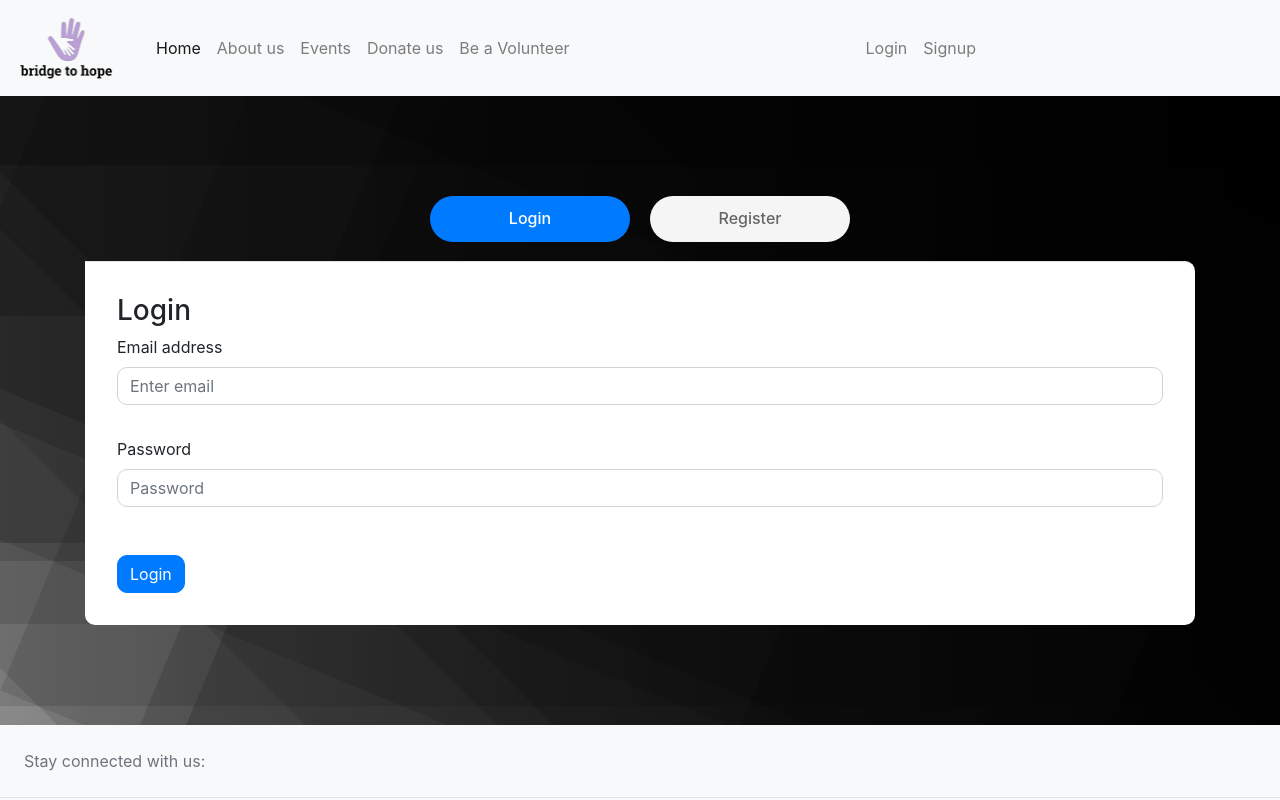
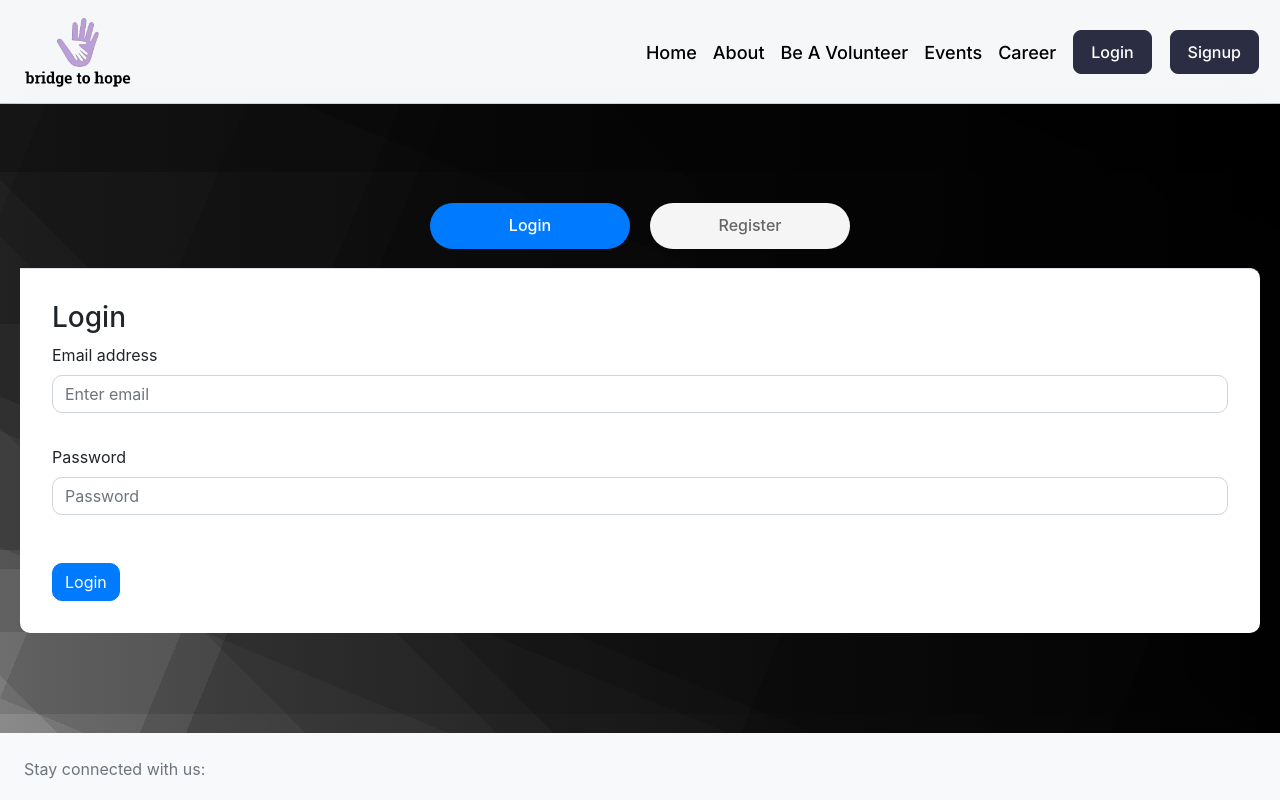
Before and after one commit to vishallDev/ngo-neha, a React (Create React App) app: page /register-login in a window 1280 px wide. Shown: the top 800 px of the page. Built offline with nearby package versions, Linux system fonts and the light colour scheme.

Commit message:
header redesign

```diff
--- a/public/index.html
+++ b/public/index.html
@@ -24,6 +24,9 @@
       work correctly both with client-side routing and a non-root public URL.
       Learn how to configure a non-root public URL by running `npm run build`.
     -->
+    <link rel="preconnect" href="https://fonts.googleapis.com">
+<link rel="preconnect" href="https://fonts.gstatic.com" crossorigin>
+<link href="https://fonts.googleapis.com/css2?family=Inter:wght@200;300;400;500;600;700;800;900&family=Yanone+Kaffeesatz:wght@300;400&display=swap" rel="stylesheet">
     <title>React App</title>
   </head>
   <body>
--- a/src/App.css
+++ /dev/null
@@ -1,38 +0,0 @@
-.App {
-  text-align: center;
-}
-
-.App-logo {
-  height: 40vmin;
-  pointer-events: none;
-}
-
-@media (prefers-reduced-motion: no-preference) {
-  .App-logo {
-    animation: App-logo-spin infinite 20s linear;
-  }
-}
-
-.App-header {
-  background-color: #282c34;
-  min-height: 100vh;
-  display: flex;
-  flex-direction: column;
-  align-items: center;
-  justify-content: center;
-  font-size: calc(10px + 2vmin);
-  color: white;
-}
-
-.App-link {
-  color: #61dafb;
-}
-
-@keyframes App-logo-spin {
-  from {
-    transform: rotate(0deg);
-  }
-  to {
-    transform: rotate(360deg);
-  }
-}
--- a/src/App.js
+++ b/src/App.js
@@ -1,4 +1,4 @@
-import './App.css';
+import './App.scss';
 import 'bootstrap/dist/css/bootstrap.min.css';
 import 'bootstrap/dist/js/bootstrap.bundle.min';
 import React from 'react';
--- /dev/null
+++ b/src/App.scss
@@ -0,0 +1,7 @@
+body {
+  padding-top: 103px;
+}
+.container {
+  max-width: 1280px !important;
+  padding: 0px 20px !important;
+}
--- a/src/components/header/header.js
+++ b/src/components/header/header.js
@@ -1,43 +1,27 @@
 import logo from '../../logo-transparent.png';
+import './header.scss';
 function Header() {
 	return (
-		<nav className="navbar navbar-expand-lg navbar-light bg-light">
-			<a class="navbar-brand" href="/">
-				<img src={logo} class="img-fluid" width="100px" style- />
-			</a>
-			<a className="navbar-brand" href="/"></a>
-			<button className="navbar-toggler" type="button" data-toggle="collapse" data-target="#navbarTogglerDemo02" aria-controls="navbarTogglerDemo02" aria-expanded="false" aria-label="Toggle navigation">
-				<span className="navbar-toggler-icon"></span>
-			</button>
-
-			<div className="collapse navbar-collapse" id="navbarTogglerDemo02">
-				<ul className="navbar-nav mr-auto mt-2 mt-lg-0">
-					<li className="nav-item active">
-						<a className="nav-link" href="/">Home</a>
-					</li>
-					<li className="nav-item">
-						<a className="nav-link" href="/">About us</a>
-					</li>
-					<li className="nav-item">
-						<a className="nav-link" href="/">Events</a>
-					</li>
-					<li className="nav-item">
-						<a className="nav-link" href="/">Donate us</a>
-					</li>
-					<li className="nav-item">
-						<a className="nav-link" href="/">Be a Volunteer</a>
-					</li>
-				</ul>
-				<ul className="navbar-nav mr-auto mt-2 mt-lg-0">
-					<li className="nav-item">
-						<a className="nav-link" href="/register-login">Login</a>
-					</li>
-					<li className="nav-item">
-						<a className="nav-link" href="/register-login">Signup</a>
-					</li>
-				</ul>
+		<header>
+			<div class="container">
+				<div class="row">
+					<div class="col-2 col_logo">
+						<img src={logo}  alt=""/>
+					</div>
+					<div class="col-10 col_menu my-auto">
+						<ul>
+							<li><a href="">Home</a></li>
+							<li><a href="">About</a></li>
+							<li><a href="">Be A Volunteer</a></li>
+							<li><a href="">Events</a></li>
+							<li ><a href="">Career</a></li>
+							<li class="btn"><a href="">Login</a></li>
+							<li class="btn"><a href="">Signup</a></li>
+						</ul>
+					</div>
+				</div>
 			</div>
-		</nav>
+		</header>
 	);
 }
 
--- /dev/null
+++ b/src/components/header/header.scss
@@ -0,0 +1,61 @@
+@import "../../styles/variables.scss";
+header {
+    padding: 12px 0px;
+    background-color: #f2f4f7b3;
+    -webkit-backdrop-filter: blur(24px);
+    backdrop-filter: blur(24px);
+    position: fixed;
+    top: 0;
+    width: 100%;
+    z-index: 999;
+    .container {
+        .row {
+            .col_logo {
+                img {
+                    width: auto;
+                    height: 80px;
+                }
+            }
+            .col_menu {
+                ul {
+                        margin: 0;
+                        padding: 0;
+                        list-style: none;
+                        display: flex;
+                        justify-content: flex-end;
+                        align-items: center;
+                        column-gap: 16px;
+                    li {
+                        a {
+                            font-family: $inter;
+                            font-weight: 500    ;
+                            color: black;
+                            text-decoration: none;
+                            font-size: 18px;
+                            transition: all .3s ease;
+                            &:hover {
+                                color: #BC9ED8;
+                            }
+                        }
+                        &.btn {
+                            padding: 0;
+                            > a {
+                                display: inline-block;
+                                font-size: 16px;
+                                font-weight: 500;
+                                color: white;
+                                background-color: #2b2d42;
+                                padding: 9px 17px;
+                                border-radius: 8px;
+                                position: relative;
+                                cursor: pointer;
+                                border: 1px solid #2b2d42;
+                            }
+
+                        }
+                    }
+                }
+            }
+        }
+    }
+}
--- /dev/null
+++ b/src/styles/variables.scss
@@ -0,0 +1,2 @@
+$inter:'Inter';
+$yanone:'Yanone Kaffeesatz';
```
Also changed, not shown: package.json (+6 -1 lines), 1 other file (tests, documents, lock files or other folders).
